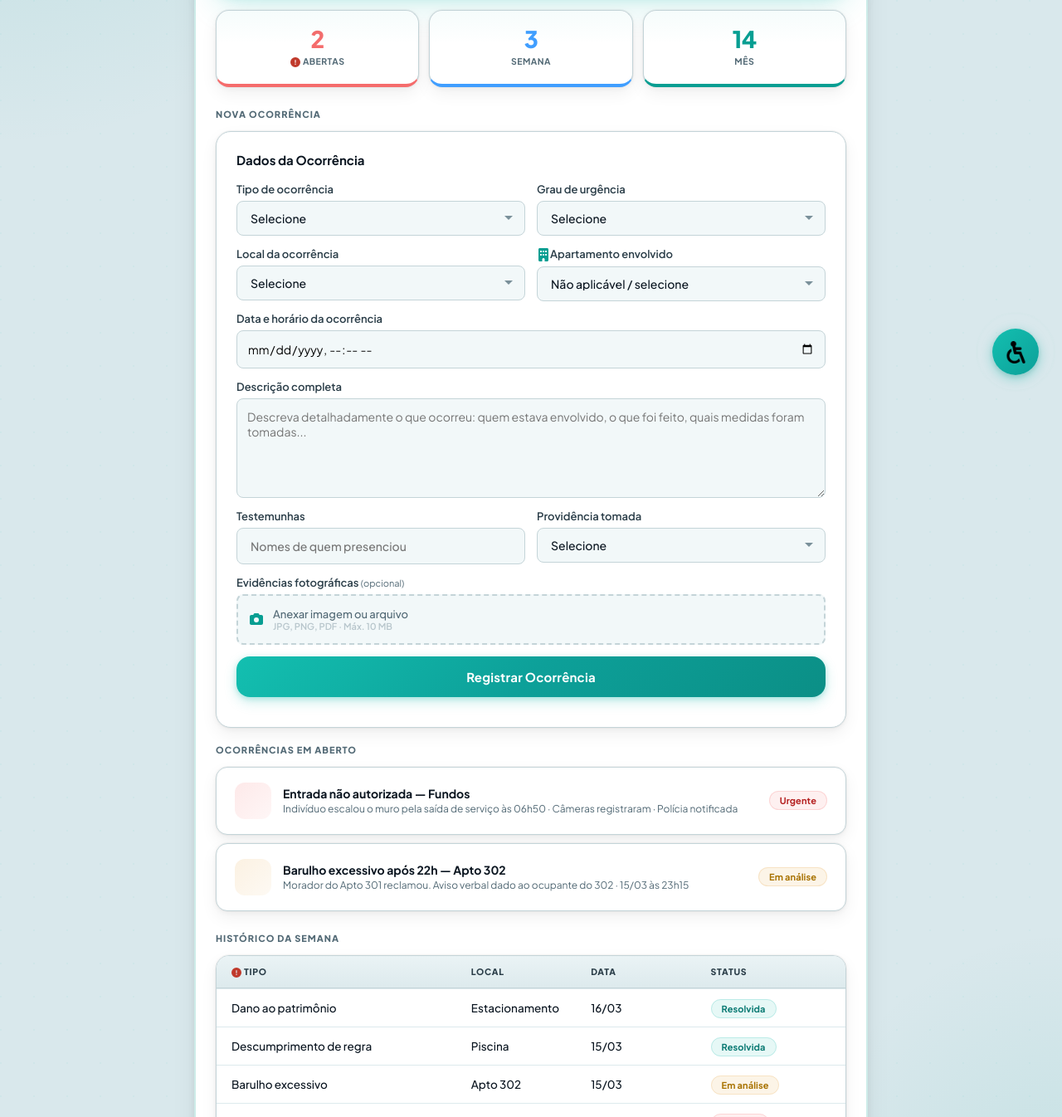
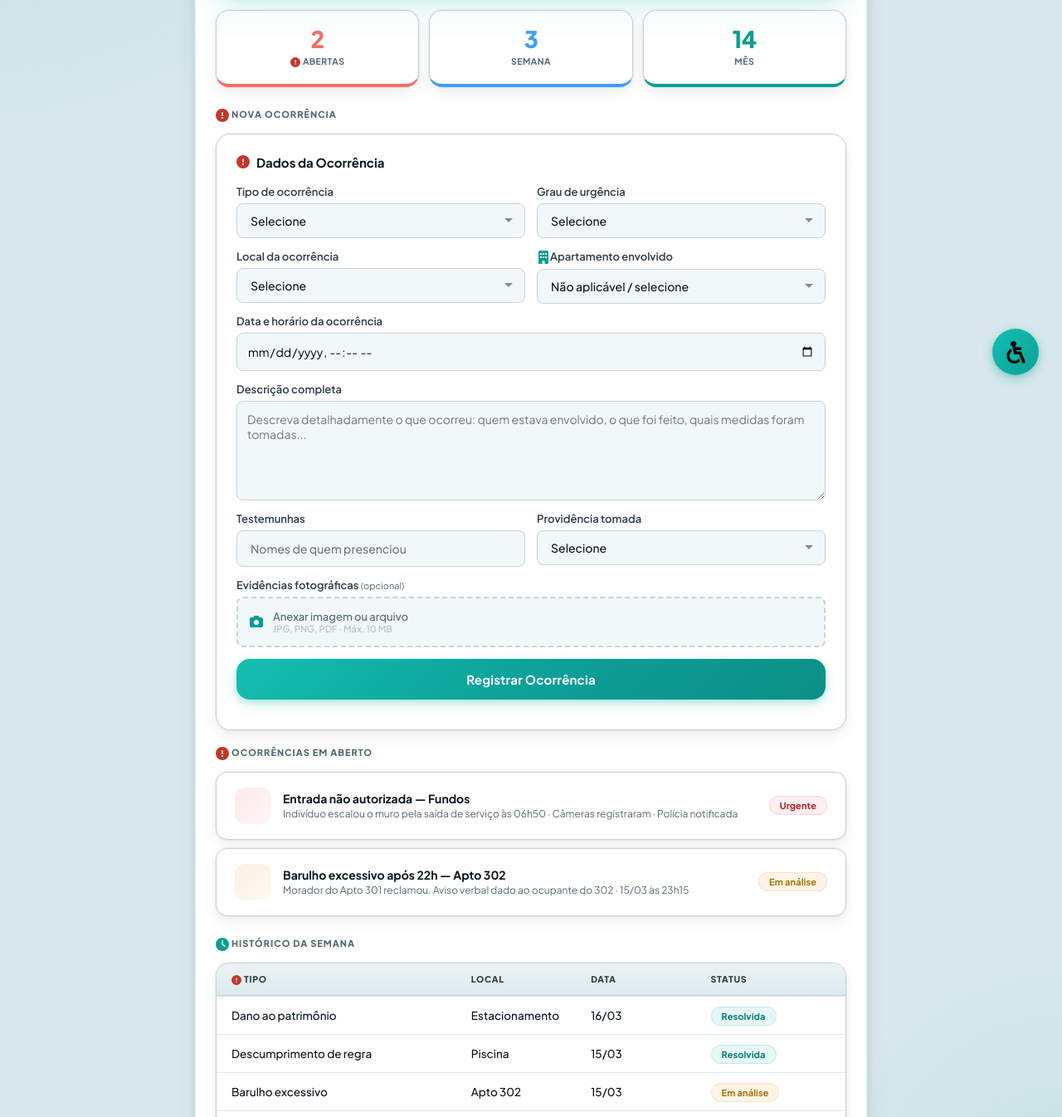
Before and after one commit to joaovitorarantes86-ui/Smart-Condo, a plain HTML site: page pages/porteiro/ocorrencias.html in a window 1280 px wide. Shown: the part 320-1666 px from the top of the page at 83% size. Drawn offline with Linux system fonts and the light colour scheme.

Commit message:
fix: remove mascara de telefone do input email/telefone e adiciona icones nos titulos de ocorrencias

```diff
--- a/pages/porteiro/ocorrencias.html
+++ b/pages/porteiro/ocorrencias.html
@@ -43,9 +43,9 @@
     </div>
 
     <!-- Formulário -->
-    <p class="section-title"> Nova Ocorrência</p>
+    <p class="section-title"><img src="/assets/img/icons/circle-exclamation.svg" width="16" height="16" alt=""> Nova Ocorrência</p>
     <div class="form-card">
-      <h3> Dados da Ocorrência</h3>
+      <h3><img src="/assets/img/icons/circle-exclamation.svg" width="16" height="16" alt=""> Dados da Ocorrência</h3>
       <form action="dashboard.html">
         <div class="form-row">
           <div class="form-group">
@@ -136,7 +136,7 @@
     </div>
 
     <!-- Ocorrências abertas -->
-    <p class="section-title"> Ocorrências em Aberto</p>
+    <p class="section-title"><img src="/assets/img/icons/circle-exclamation.svg" width="16" height="16" alt=""> Ocorrências em Aberto</p>
     <div class="list-items">
       <div class="list-item">
         <div class="card-icon icon-red" style="width:44px;height:44px;border-radius:12px;flex-shrink:0;"></div>
@@ -157,7 +157,7 @@
     </div>
 
     <!-- Histórico -->
-    <p class="section-title"> Histórico da Semana</p>
+    <p class="section-title"><img src="/assets/img/icons/clock.svg" width="16" height="16" alt=""> Histórico da Semana</p>
     <div class="data-table">
       <div class="table-head cols-4"><span><img src="/assets/img/icons/circle-exclamation.svg" width="16" height="16" alt="">Tipo</span><span>Local</span><span>Data</span><span> Status</span></div>
       <div class="table-row cols-4"><span>Dano ao patrimônio</span><span>Estacionamento</span><span>16/03</span><span><span class="badge badge-ok">Resolvida</span></span></div>
```
Also changed, not shown: pages/login/esqueci_senha.html (+1 -1 lines), pages/morador/ocorrencias.html (+2 -2 lines).
